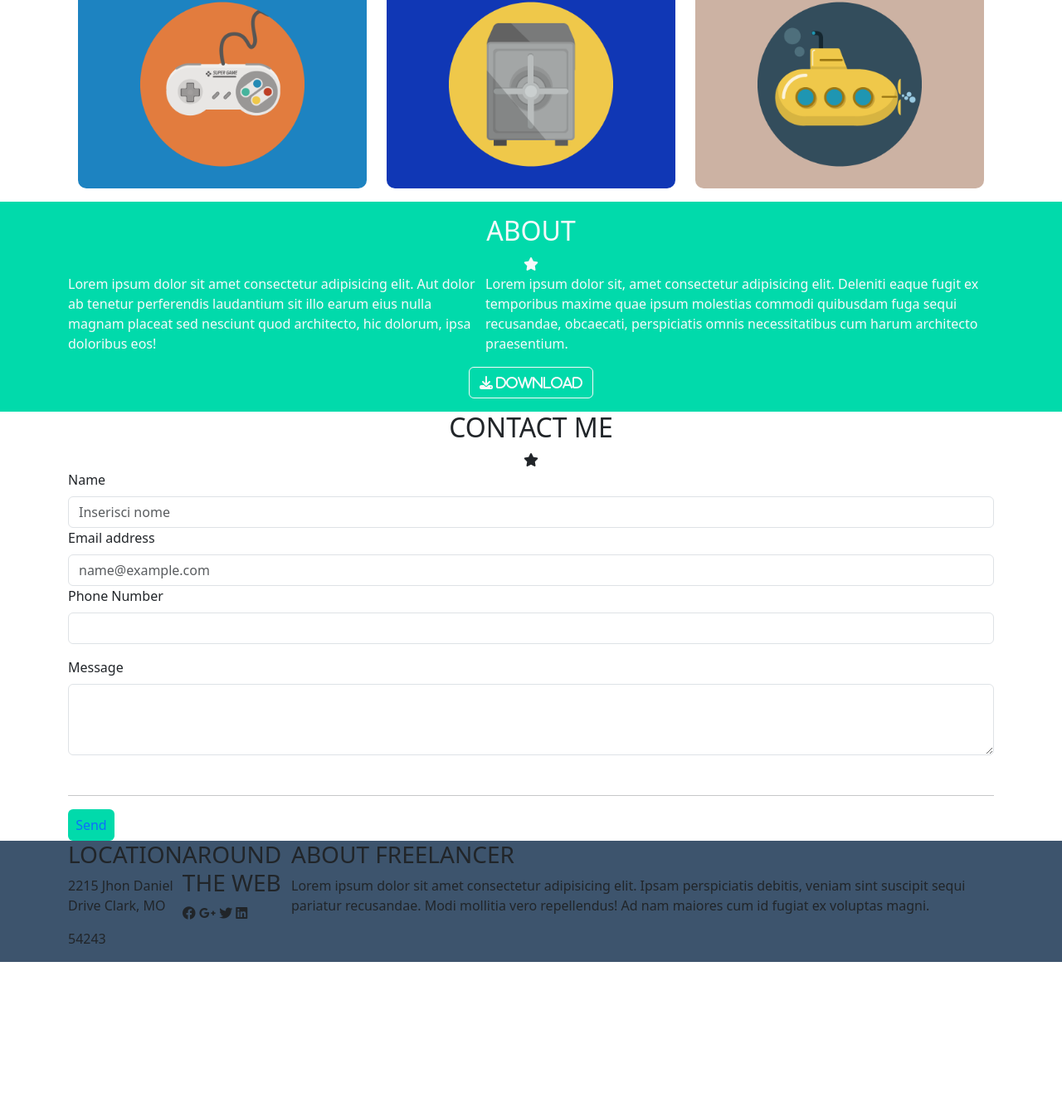
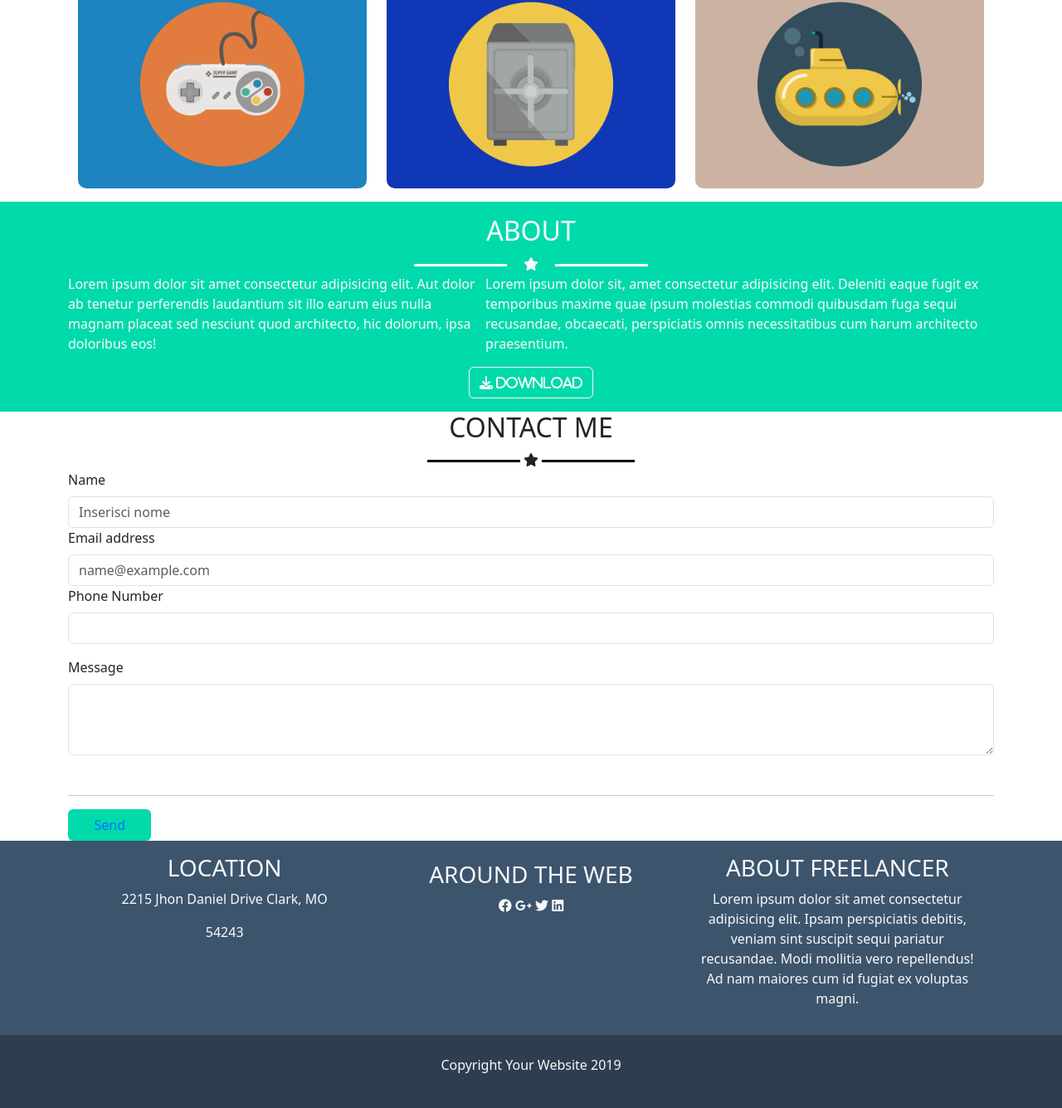
Before and after one commit to Giorgiopri22/html-css-bootstrap-freelancer, a plain HTML site: page index.html in a window 1280 px wide. Shown: the part 750-2085 px from the top of the page at 83% size. Before the commit the page ends 1909 px from the top, so only its background shows below. Drawn offline with nearby package versions, Linux system fonts and the light colour scheme.

Commit message:
Fine Esercizio

```diff
--- a/assets/css/style.css
+++ b/assets/css/style.css
@@ -20,6 +20,36 @@ img{
     border-radius: 10px;
 }
 
+.star-divider::before{
+    margin-right: 1em;
+}
+
+.star-divider::after{
+    margin-left: 1em;
+}
+
+.star-divider::before,
+.star-divider::after{
+    content: '';
+    display: inline-block;
+    width: 10%;
+    height: 3px;
+    vertical-align: middle;
+    background-color: white;
+}
+
+
+.star-divider-dark::before,
+.star-divider-dark::after{
+    content: '';
+    display: inline-block;
+    width: 10%;
+    height: 3px;
+    vertical-align: middle;
+    background-color: black;
+}
+
+
 .row{
     margin: auto;
 }
@@ -35,10 +65,16 @@ img{
     padding: 7px;
     border-radius: 6px;
     display: block;
-    width: 5%;
+    width: 9%;
     text-align: center;
 }
 
 footer{
     background-color: #3D546D;
 }
+
+
+
+#sub-footer{
+    background-color: #2E3E50;
+}
--- a/index.html
+++ b/index.html
@@ -13,6 +13,7 @@
     <header>
         <nav class="navbar navbar-expand-lg">
             <div class="container-fluid">
+
                 <a class="navbar-brand text-light" href="#">START BOOTSTRAP</a>
                 <button class="navbar-toggler" type="button" data-bs-toggle="collapse" data-bs-target="#navbarSupportedContent" aria-controls="navbarSupportedContent" aria-expanded="false" aria-label="Toggle navigation">
                     <span class="navbar-toggler-icon"></span>
@@ -41,7 +42,9 @@
             </div>
             <div class="container text-center">
                 <h1 class="text-light">START BOOTSTRAP</h1>
+                <div class="star-divider">
                     <i class="fa-solid fa-star text-light"></i>
+                </div>
                 <p class="text-light">GRAPHIC ARTIST- WEB DESIGNER-ILLUSTRATOR</p>
             </div>
         </section>
@@ -49,9 +52,11 @@
         <section id="portfolio">
             <div class="container text-center">
                 <h2 class="text-dark"> PORTFOLIO</h2>
+                <div class="star-divider-dark">
                     <i class="fa-solid fa-star text-dark"></i>
                 </div>
-            <div class="row container-lg mt-3 mb-3">
+            </div>
+            <div class="row container-md my-3">
                 <div class="col-12 col-md-6 col-lg-4">
                     <img class="img-fluid" src="assets/img/cabin.png" alt="">
                 </div>
@@ -76,7 +81,9 @@
         <section id="about">
             <div class="container text-center pt-3">
                 <h2 class="text-light">ABOUT</h2>
+                <div class="star-divider">
                     <i class="fa-solid fa-star text-light"></i>
+                </div>
             </div>
             <div class="d-flex container-md">
                 <p class="text-light">Lorem ipsum dolor sit amet consectetur adipisicing elit. Aut dolor ab tenetur perferendis laudantium sit illo earum eius nulla magnam placeat sed nesciunt quod architecto, hic dolorum, ipsa doloribus eos!</p>
@@ -90,7 +97,9 @@
         <section id="contact-me">
             <div class="container text-center">
                 <h2 class="text-dark">CONTACT ME</h2>
+                <div class="star-divider-dark">
                     <i class="fa-solid fa-star text-dark"></i>
+                </div>
             </div>
             <div class="container-md">
                 <div class="mb-3">
@@ -106,33 +115,39 @@
                     <textarea class="form-control" id="exampleFormControlTextarea1" rows="3"></textarea>
                 </div>
                 <hr class="mt-5">
-                <div>
+
                 <a class="btn-form" href="#">Send</a>
-                </div>
+
             </div>
         </section>
     </main>
 
     <footer>
-        <section id="info-social" class="d-flex justify-content-between container">
-            <div>
+        <section id="info-social" class="row container-md p-3">
+            <div class="text-center text-light col-12 col-md-4">
                 <h3>LOCATION</h3>
                 <p>2215 Jhon Daniel Drive Clark, MO</p>
                 <p>54243</p>
             </div>
-            <div>
+            <div class="text-center text-light col-12 col-md-4 py-2">
                 <h3>AROUND THE WEB</h3>
                 <i class="fa-brands fa-facebook"></i>
                 <i class="fa-brands fa-google-plus-g"></i>
                 <i class="fa-brands fa-twitter"></i>
                 <i class="fa-brands fa-linkedin"></i>
             </div>
-            <div>
+            <div class="text-center text-light col-12 col-md-4">
                 <h3>ABOUT FREELANCER</h3>
                 <p>Lorem ipsum dolor sit amet consectetur adipisicing elit. Ipsam perspiciatis debitis, veniam sint suscipit sequi pariatur recusandae. Modi mollitia vero repellendus! Ad nam maiores cum id fugiat ex voluptas magni.</p>
             </div>
         </section>
     </footer>
+
+    <section id="sub-footer">
+        <div class="text-center text-light py-4">
+            <p>Copyright Your Website 2019</p>
+        </div>
+    </section>
 
 
 
```
Lines whose indentation alone changed are shown as unchanged.
